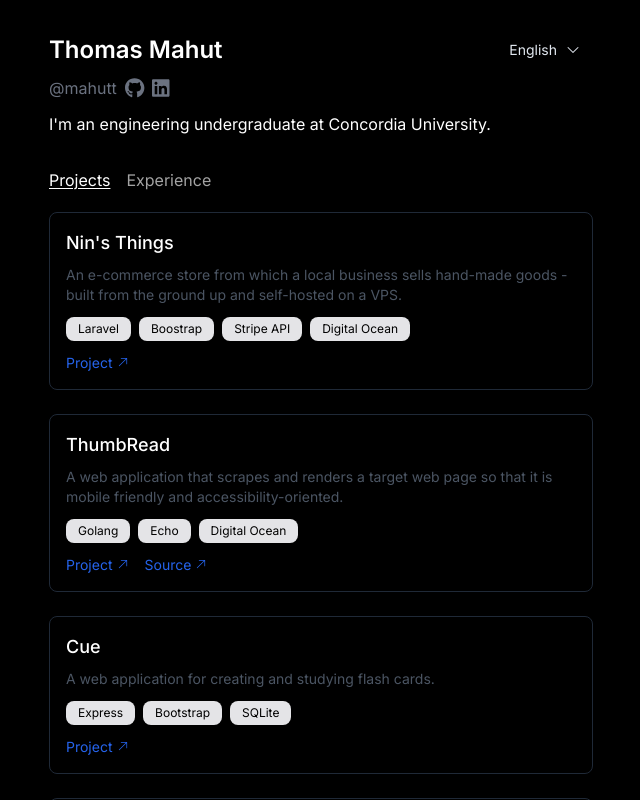
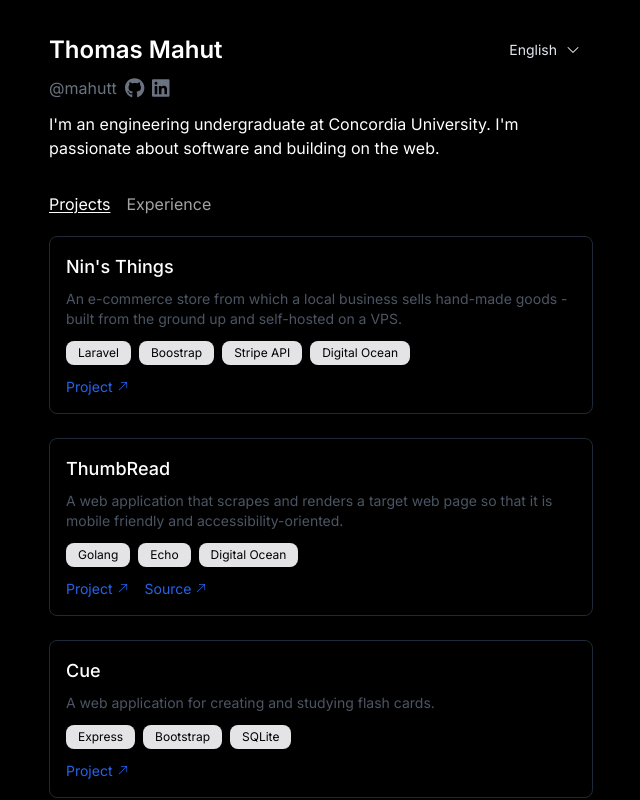
Before and after one commit to mahutt/portfolio, a Next.js app: page /projects in a window 1280 px wide. Shown: the top 800 px of the page, without its empty margins (319-959 px from the left). Built offline with nearby package versions, Linux system fonts and the light colour scheme.

Commit message:
Extend english bio

```diff
--- a/app/components/Header.js
+++ b/app/components/Header.js
@@ -13,7 +13,8 @@ export default function Header() {
     const pathname = usePathname();
 
     const bio = {
-        english: "I'm an engineering undergraduate at Concordia University.",
+        english:
+            "I'm an engineering undergraduate at Concordia University. I'm passionate about software and building on the web.",
         french: "Je suis un étudiant en génie à l'Université Concordia.",
     };
 
```
